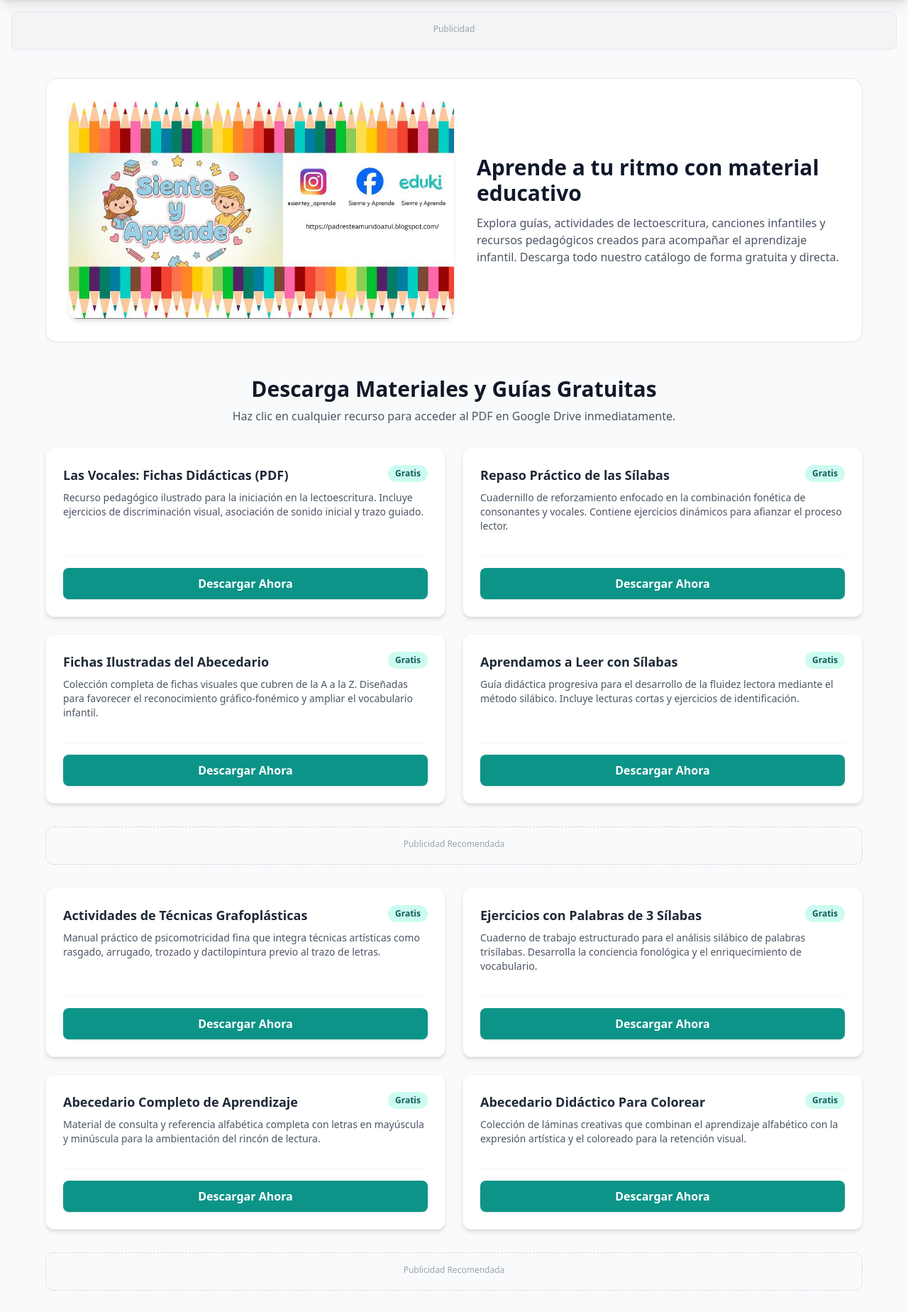
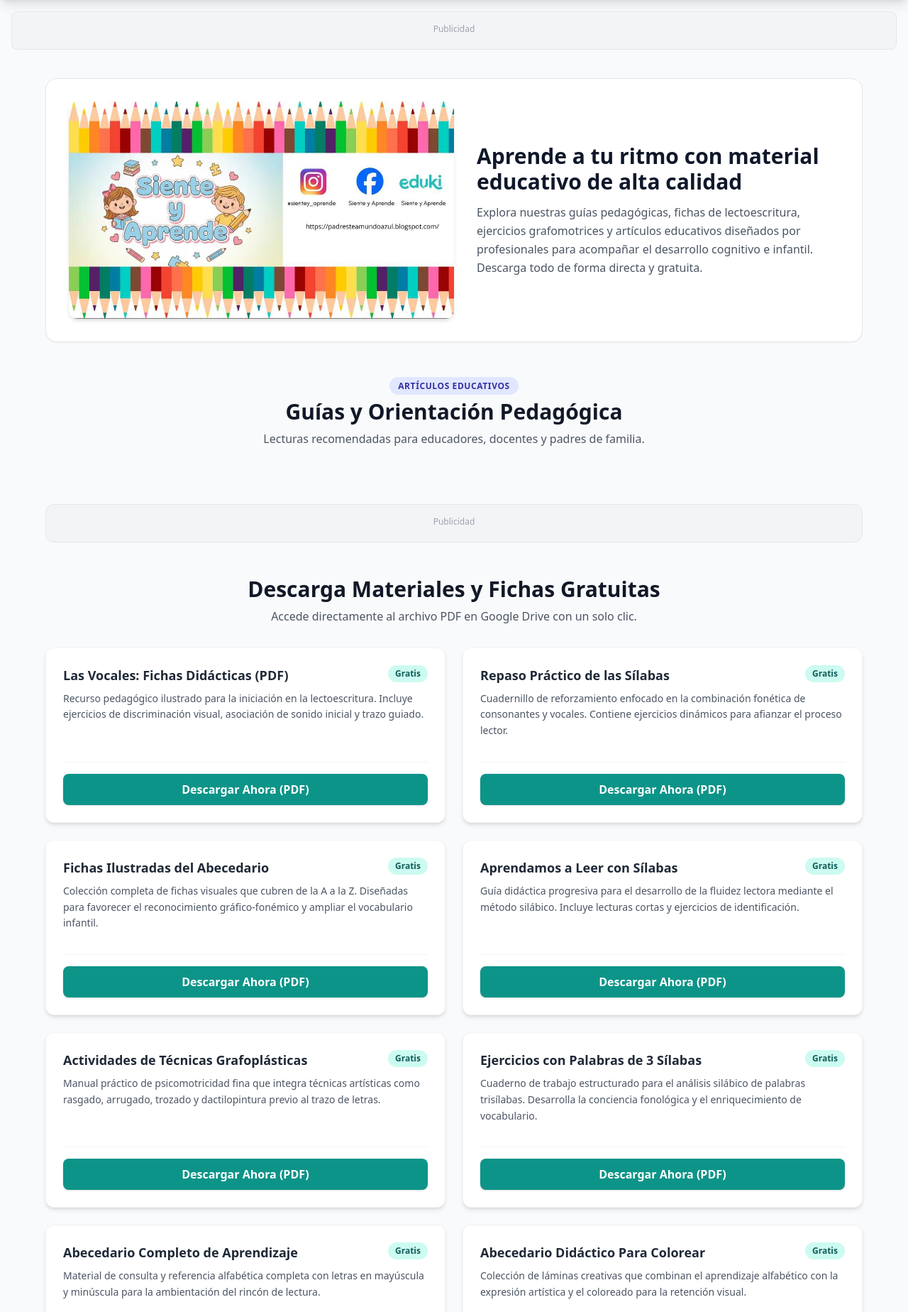
Before and after one commit to ev-uea/siente-y-aprende, a Flask app: page / in a window 1280 px wide. Shown: the part 72-1920 px from the top of the page at 71% size. Run offline with Flask 3, Linux system fonts and the light colour scheme; some libraries are stand-ins or nearby versions.

Commit message:
Revise index.html for educational resources catalog
Updated the content and structure of the educational resources catalog page, enhancing descriptions and titles for clarity.

```diff
--- a/templates/index.html
+++ b/templates/index.html
@@ -1,11 +1,11 @@
 {% extends "base.html" %}
 
-{% block title %}Catálogo de Recursos Educativos Gratuitos - Siente y Aprende{% endblock %}
+{% block title %}Catálogo de Recursos Educativos y Guías - Siente y Aprende{% endblock %}
 
 {% block content %}
 <div class="max-w-6xl mx-auto space-y-12">
 
-    <!-- Sección Hero / Portada -->
+    <!-- Encabezado Hero -->
     <div class="bg-white rounded-2xl shadow-sm border p-6 md:p-8 flex flex-col md:flex-row items-center gap-8">
         <div class="w-full md:w-1/2">
             <img src="{{ url_for('static', filename='img/portada.jpeg') }}"
@@ -14,19 +14,58 @@
         </div>
         <div class="flex-1 text-center md:text-left">
             <h1 class="text-3xl font-extrabold text-slate-900 mb-3">
-                Aprende a tu ritmo con material educativo
+                Aprende a tu ritmo con material educativo de alta calidad
             </h1>
-            <p class="text-gray-600">
-                Explora guías, actividades de lectoescritura, canciones infantiles y recursos pedagógicos creados para acompañar el aprendizaje infantil. Descarga todo nuestro catálogo de forma gratuita y directa.
+            <p class="text-gray-600 leading-relaxed">
+                Explora nuestras guías pedagógicas, fichas de lectoescritura, ejercicios grafomotrices y artículos educativos diseñados por profesionales para acompañar el desarrollo cognitivo e infantil. Descarga todo de forma directa y gratuita.
             </p>
         </div>
     </div>
 
-    <!-- SECCIÓN 1: CATÁLOGO DE MATERIALES (DESCARGA DIRECTA CON AD IN-FEED SUTIL) -->
+    <!-- SECCIÓN 1: ARTÍCULOS PEDAGÓGICOS (CLAVE PARA ADSENSE) -->
     <section>
         <div class="text-center mb-8">
-            <h2 class="text-3xl font-bold text-gray-900 mb-2">Descarga Materiales y Guías Gratuitas</h2>
-            <p class="text-gray-600">Haz clic en cualquier recurso para acceder al PDF en Google Drive inmediatamente.</p>
+            <span class="bg-indigo-100 text-indigo-800 text-xs font-bold px-3 py-1 rounded-full uppercase tracking-wider">Artículos Educativos</span>
+            <h2 class="text-3xl font-bold text-gray-900 mt-2 mb-2">Guías y Orientación Pedagógica</h2>
+            <p class="text-gray-600">Lecturas recomendadas para educadores, docentes y padres de familia.</p>
+        </div>
+
+        <div class="grid grid-cols-1 md:grid-cols-2 gap-6">
+            {% for art in articulos %}
+            <div class="bg-white rounded-xl shadow-md border border-gray-100 p-6 flex flex-col justify-between hover:shadow-lg transition">
+                <div>
+                    <h3 class="text-xl font-bold text-gray-900 mb-2">{{ art.titulo }}</h3>
+                    <p class="text-gray-600 text-sm mb-4 leading-relaxed">{{ art.resumen }}</p>
+                </div>
+                <a href="/articulo/{{ art.id }}" class="inline-flex items-center text-teal-600 hover:text-teal-800 font-bold text-sm">
+                    Leer Artículo Completo &rarr;
+                </a>
+            </div>
+            {% endfor %}
+        </div>
+    </section>
+
+    <!-- Bloque Publicitario Horizontal -->
+    <div class="text-center my-6">
+        <div class="bg-gray-100 border border-gray-200 p-4 rounded-xl inline-block w-full">
+            <span class="text-xs text-gray-400 block mb-1">Publicidad</span>
+            <ins class="adsbygoogle"
+                 style="display:block"
+                 data-ad-client="ca-pub-3776946834816103"
+                 data-ad-slot="0987654321"
+                 data-ad-format="auto"
+                 data-full-width-responsive="true"></ins>
+            <script>
+                 (adsbygoogle = window.adsbygoogle || []).push({});
+            </script>
+        </div>
+    </div>
+
+    <!-- SECCIÓN 2: CATÁLOGO DE RECURSOS EDUCATIVOS -->
+    <section>
+        <div class="text-center mb-8">
+            <h2 class="text-3xl font-bold text-gray-900 mb-2">Descarga Materiales y Fichas Gratuitas</h2>
+            <p class="text-gray-600">Accede directamente al archivo PDF en Google Drive con un solo clic.</p>
         </div>
 
         <div class="grid grid-cols-1 md:grid-cols-2 gap-6">
@@ -37,7 +76,7 @@
                             <h3 class="text-lg font-bold text-gray-800">{{ item.titulo }}</h3>
                             <span class="bg-teal-100 text-teal-800 text-xs font-semibold px-2.5 py-1 rounded-full">Gratis</span>
                         </div>
-                        <p class="text-gray-600 text-sm mb-4">{{ item.descripcion }}</p>
+                        <p class="text-gray-600 text-sm mb-4 leading-relaxed">{{ item.descripcion }}</p>
                     </div>
 
                     <div class="mt-4 pt-4 border-t border-gray-100">
@@ -45,68 +84,11 @@
                            target="_blank"
                            rel="noopener noreferrer"
                            class="w-full inline-flex justify-center items-center bg-teal-600 hover:bg-teal-700 text-white font-bold py-2.5 px-4 rounded-lg shadow transition">
-                            Descargar Ahora
+                            Descargar Ahora (PDF)
                         </a>
                     </div>
                 </div>
-
-                <!-- Espacio de Anuncio Sutil In-Feed (aparece tras cada 4 materiales) -->
-                {% if loop.index == 4 or loop.index == 8 %}
-                <div class="bg-gray-50 border border-dashed border-gray-300 rounded-xl p-4 flex flex-col justify-center items-center text-center md:col-span-2 my-2">
-                    <span class="text-xs text-gray-400 block mb-1">Publicidad Recomendada</span>
-                    <ins class="adsbygoogle"
-                         style="display:block; width:100%"
-                         data-ad-client="ca-pub-XXXXXXXXXXXXXXXX"
-                         data-ad-slot="1122334455"
-                         data-ad-format="fluid"
-                         data-ad-layout-key="-fb+5w+4e-db+86"></ins>
-                    <script>
-                         (adsbygoogle = window.adsbygoogle || []).push({});
-                    </script>
-                </div>
-                {% endif %}
             {% endfor %}
-        </div>
-    </section>
-
-    <!-- Bloque Publicitario Horizontal entre Secciones -->
-    <div class="text-center my-6">
-        <div class="bg-gray-100 border border-gray-200 p-4 rounded-xl inline-block w-full">
-            <span class="text-xs text-gray-400 block mb-1">Publicidad</span>
-            <ins class="adsbygoogle"
-                 style="display:block"
-                 data-ad-client="ca-pub-XXXXXXXXXXXXXXXX"
-                 data-ad-slot="0987654321"
-                 data-ad-format="auto"
-                 data-full-width-responsive="true"></ins>
-            <script>
-                 (adsbygoogle = window.adsbygoogle || []).push({});
-            </script>
-        </div>
-    </div>
-
-    <!-- SECCIÓN 2: CANCIONES INFANTILES -->
-    <section class="bg-purple-50 -mx-4 px-4 py-10 rounded-3xl border border-purple-100 sm:px-8 text-center">
-        <div class="max-w-2xl mx-auto space-y-4">
-            <span class="bg-purple-200 text-purple-800 text-xs font-bold px-3 py-1 rounded-full uppercase tracking-wider">
-                Música Educativa
-            </span>
-            <h2 class="text-3xl font-bold text-gray-900">Canciones Infantiles</h2>
-            <p class="text-gray-600">
-                Disfruta de nuestros videos musicales, canciones pedagógicas y recursos auditivos directamente en nuestro canal oficial de YouTube.
-            </p>
-
-            <div class="pt-4">
-                <a href="https://www.youtube.com/@SienteyAprende"
-                   target="_blank"
-                   rel="noopener noreferrer"
-                   class="inline-flex items-center gap-3 bg-red-600 hover:bg-red-700 text-white font-bold py-3.5 px-8 rounded-xl shadow-lg transition transform hover:-translate-y-0.5">
-                    <svg class="w-6 h-6 fill-current" viewBox="0 0 24 24">
-                        <path d="M23.498 6.186a3.016 3.016 0 0 0-2.122-2.136C19.505 3.545 12 3.545 12 3.545s-7.505 0-9.377.505A3.017 3.017 0 0 0 .502 6.186C0 8.07 0 12 0 12s0 3.93.502 5.814a3.016 3.016 0 0 0 2.122 2.136c1.871.505 9.376.505 9.376.505s7.505 0 9.377-.505a3.015 3.015 0 0 0 2.122-2.136C24 15.93 24 12 24 12s0-3.93-.502-5.814zM9.545 15.568V8.432L15.818 12l-6.273 3.568z"/>
-                    </svg>
-                    Visitar Canal de YouTube
-                </a>
-            </div>
         </div>
     </section>
 
```
